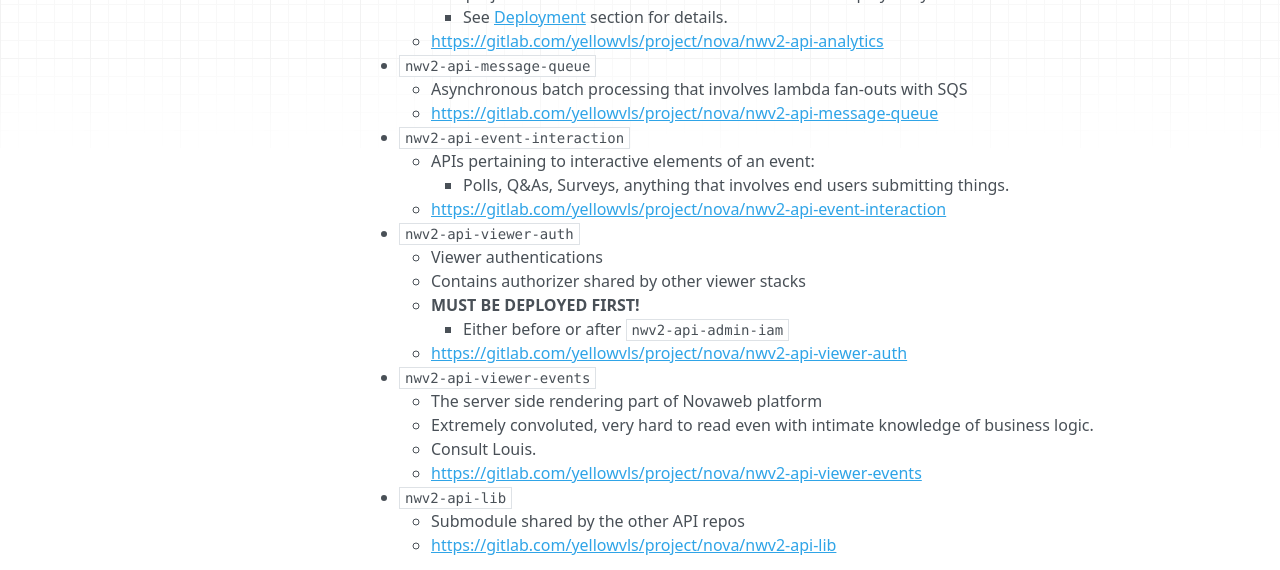
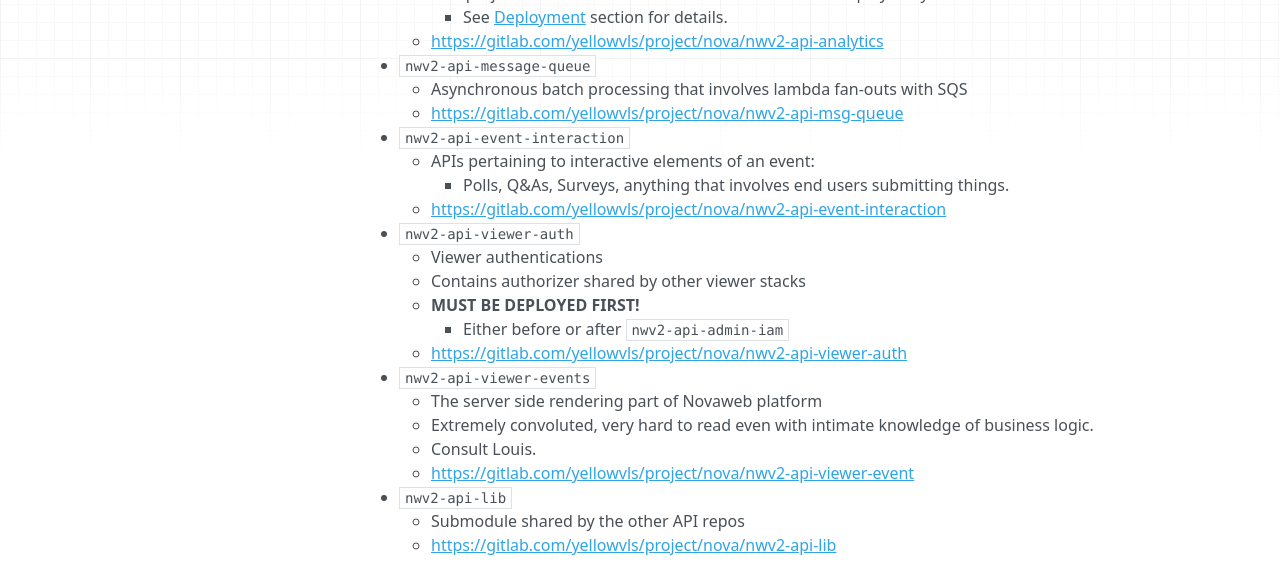
Before and after one commit to novadyna/developer-manual, an MkDocs documentation site: the page built from docs/intro/repos.md, in a window 1280 px wide and 900 px high, scrolled down 373 px. Shown: the part 158-728 px from the top of the window. Built offline with MkDocs 1.6.1, drawn with Linux system fonts in a browser that asks for light colours; nearby versions of some CDN libraries.

Commit message:
repos link fixed

```diff
--- a/docs/intro/repos.md
+++ b/docs/intro/repos.md
@@ -22,7 +22,7 @@
     - <https://gitlab.com/yellowvls/project/nova/nwv2-api-analytics>
 - `nwv2-api-message-queue`
     - Asynchronous batch processing that involves lambda fan-outs with SQS
-    - <https://gitlab.com/yellowvls/project/nova/nwv2-api-message-queue>
+    - <https://gitlab.com/yellowvls/project/nova/nwv2-api-msg-queue>
 - `nwv2-api-event-interaction`
     - APIs pertaining to interactive elements of an event:
         - Polls, Q&As, Surveys, anything that involves end users submitting things.
@@ -37,7 +37,7 @@
     - The server side rendering part of Novaweb platform
     - Extremely convoluted, very hard to read even with intimate knowledge of business logic.
     - Consult Louis.
-    - <https://gitlab.com/yellowvls/project/nova/nwv2-api-viewer-events>
+    - <https://gitlab.com/yellowvls/project/nova/nwv2-api-viewer-event>
 - `nwv2-api-lib`
     - Submodule shared by the other API repos
     - <https://gitlab.com/yellowvls/project/nova/nwv2-api-lib>
```
